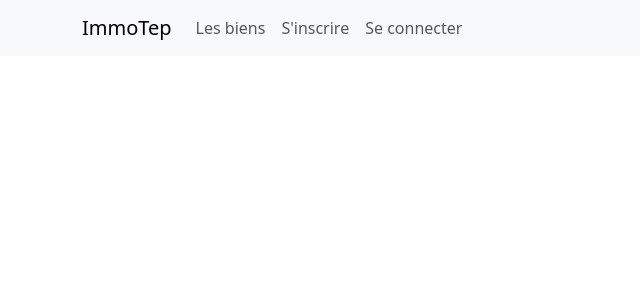
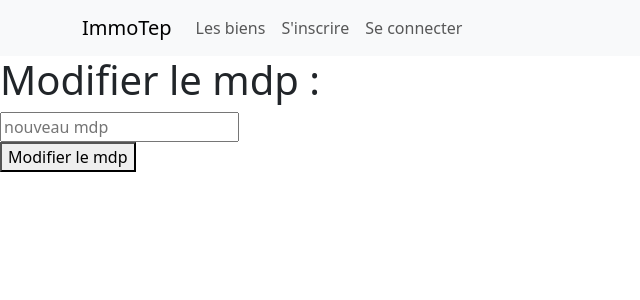
Before and after one commit to Sojabio/ImmoTep_front, a React (Vite) app: page /new_password/1 in a window 1280 px wide. Shown: the top 300 px of the page, without its empty margins (0-640 px from the left). Built offline with nearby package versions, Linux system fonts and the light colour scheme.

Commit message:
reset pwd ok

```diff
--- a/src/App.jsx
+++ b/src/App.jsx
@@ -37,8 +37,8 @@ function App() {
           <Route path="updateproperty/:id" element={<UpdateProperty/>}/>
           <Route path="/register" element={<Register/>} />
           <Route path="/login" element={<Login/>} />
-          <Route path="/newpassword" element={<NewPassword/>} />
-          <Route path="/newpwdsuccess" element={<NewPassword/>} />
+          <Route path="/new_password/:token" element={<NewPassword />} />
+          <Route path="/newpwdsuccess" element={<NewPwdSuccess/>}/>
           <Route path="/authsuccess" element={<AuthSuccess/>} />
           <Route path="/logoutsuccess" element={<LogoutSuccess/>} />
           <Route path="/dashboardadmin" element={<DashboardAdmin/>} />
--- a/src/pages/Auth/NewPassword/index.jsx
+++ b/src/pages/Auth/NewPassword/index.jsx
@@ -1,21 +1,20 @@
 import { useState } from "react";
-import { useNavigate } from "react-router-dom";
-import { useAtom } from 'jotai';
+import { useNavigate, useParams } from "react-router-dom";
 
-import { userAtom } from "../../../stores/userAtom";
 import { API_URL } from "../../../stores/apiUrl";
 
 const NewPassword = () => {
   const [password, setPassword] = useState("");
   const navigate = useNavigate();
-  const [user] = useAtom(userAtom);
+  const { token } = useParams()
+  console.log(token)
 
   const setNewpassword = async(e) => {
     e.preventDefault();
 
     const data = {
       user: {
-        reset_password_token: user.token,
+        reset_password_token: token,
         password: password,
         password_confirmation: password,
       },
@@ -32,9 +31,11 @@ const NewPassword = () => {
 
       if (response.ok) {
         console.log('Le mdp a été modifié avec succès');
-        navigate("/");
+        navigate("/newpwdsuccess");
       } else {
         console.error("Erreur lors de la modification du mdp");
+        console.log(token)
+        console.log('API Response:', response);
       }
     } catch (error) {
       console.error("Erreur lors de la modification du mdp :", error);
```
